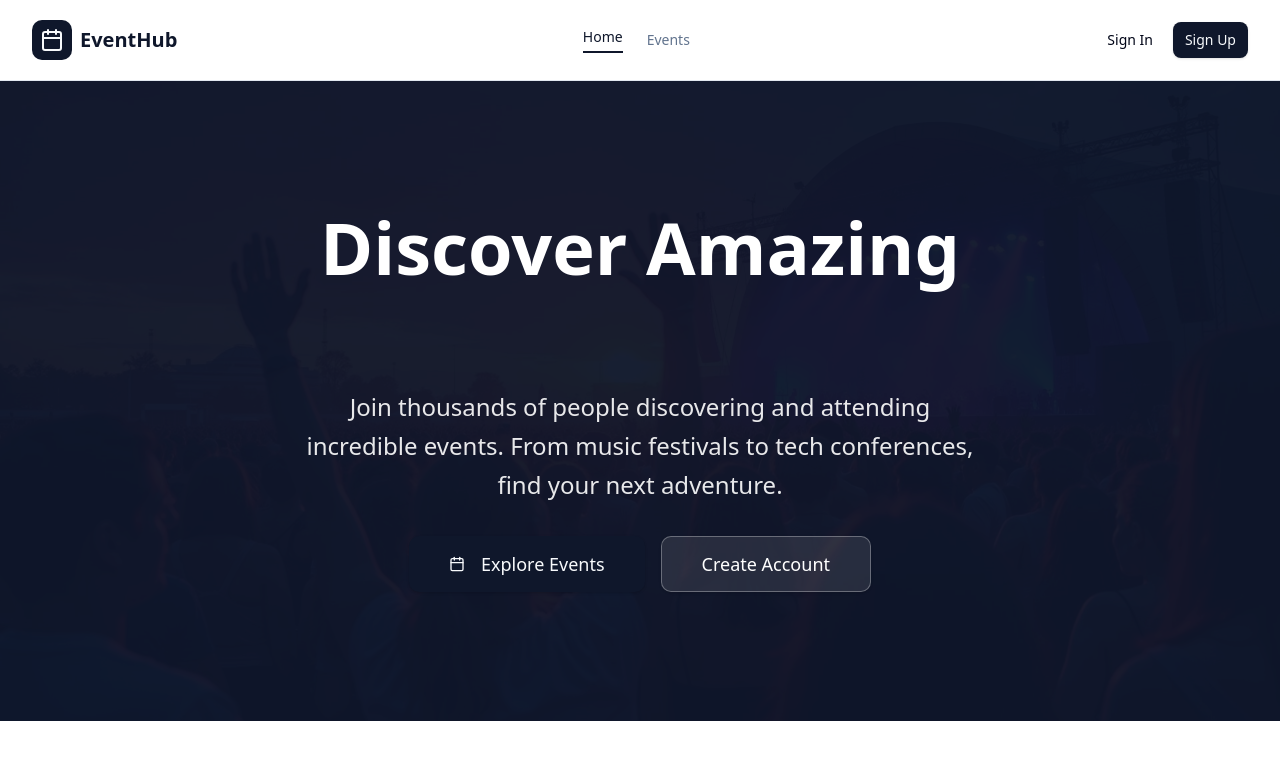
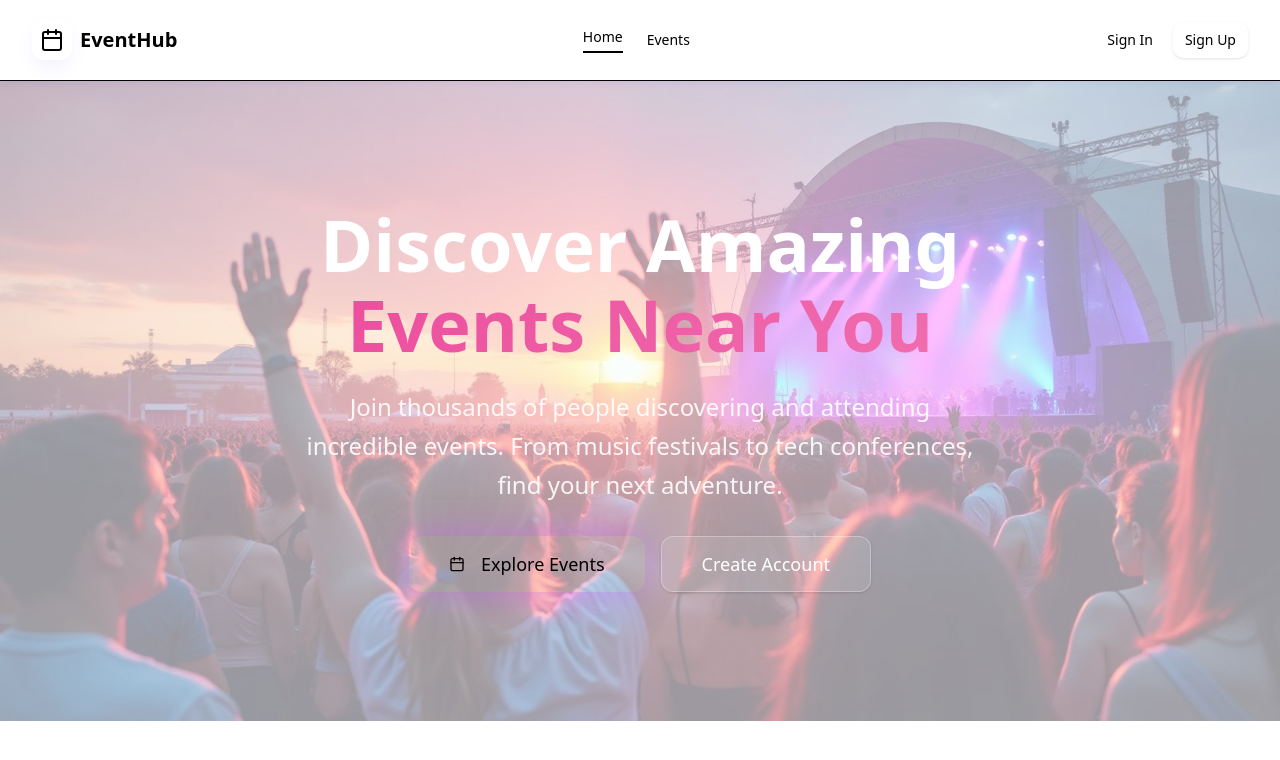
Before and after one commit to MohamadAlaskari/eventhub-app, a React (Vite) app: page / in a window 1280 px wide. Shown: the top 760 px of the page. Built offline with nearby package versions, Linux system fonts and the light colour scheme.

Commit message:
feat (index.css): change the system colors platte add new colors and animation etc.

```diff
--- a/src/index.css
+++ b/src/index.css
@@ -42,48 +42,56 @@
 }
 
 :root {
-  --radius: 0.625rem;
+  --radius: 0.75rem;
 
   /* Core Colors */
-  --background: oklch(1 0 0);
-  --foreground: oklch(0.129 0.042 264.695);
+  --background: 0 0% 100%;
+  --foreground: 222.2 84% 4.9%;
 
   /* Card System */
   --card: oklch(1 0 0);
-  --card-foreground: oklch(0.129 0.042 264.695);
+  --card-foreground: oklch(12.985% 0.04254 265.146);
 
   /* Interactive Elements */
   --popover: oklch(1 0 0);
   --popover-foreground: oklch(0.129 0.042 264.695);
 
   /* Brand Colors - Vibrant Event Theme */
-  --primary: oklch(0.208 0.042 265.755);
-  --primary-foreground: oklch(0.984 0.003 247.858);
+  --primary: 259 94% 51%;  /* Vibrant purple */
+  --primary-foreground: 0 0% 100%;
+  --primary-glow: 282 100% 67%; /* Lighter purple for effects */
 
   /* Secondary Theme */
-  --secondary: oklch(0.968 0.007 247.896);
-  --secondary-foreground: oklch(0.208 0.042 265.755);
+  --secondary: 210 40% 96.1%;
+  --secondary-foreground: 222.2 47.4% 11.2%;
 
   /* Neutral System */
-  --muted: oklch(0.968 0.007 247.896);
-  --muted-foreground: oklch(0.554 0.046 257.417);
+  --muted: 210 40% 96.1%;
+  --muted-foreground: 215.4 16.3% 46.9%;
 
   /* Accent Colors */
-  --accent: oklch(0.968 0.007 247.896);
-  --accent-foreground: oklch(0.208 0.042 265.755);
+  --accent: 330 81% 60%; /* Pink accent */
+  --accent-foreground: 0 0% 100%;
+  --accent-glow: 330 81% 70%;
+
+
 
   --destructive: oklch(0.577 0.245 27.325);
-  --border: oklch(0.929 0.013 255.508);
-  --input: oklch(0.929 0.013 255.508);
-  --ring: oklch(0.704 0.04 256.788);
+
+  /*Form Elements*/
+  --border: 214.3 31.8% 91.4%;
+  --input: 214.3 31.8% 91.4%;
+  --ring: 259 94% 51%;
 
 
+  /* Chart Colors */
   --chart-1: oklch(0.646 0.222 41.116);
   --chart-2: oklch(0.6 0.118 184.704);
   --chart-3: oklch(0.398 0.07 227.392);
   --chart-4: oklch(0.828 0.189 84.429);
   --chart-5: oklch(0.769 0.188 70.08);
 
+  /* Sidebar Colors */
   --sidebar: oklch(0.984 0.003 247.858);
   --sidebar-foreground: oklch(0.129 0.042 264.695);
   --sidebar-primary: oklch(0.208 0.042 265.755);
@@ -107,40 +115,79 @@
   --gradient-accent: linear-gradient(135deg, hsl(var(--accent)), hsl(var(--accent-glow)));
   --gradient-hero: linear-gradient(135deg, hsl(var(--primary)) 0%, hsl(var(--accent)) 100%);
   --gradient-card: linear-gradient(145deg, hsl(0 0% 100% / 0.8), hsl(0 0% 100% / 0.4));
+
+    /* Shadows */
+    --shadow-soft: 0 2px 8px -2px hsl(var(--primary) / 0.1);
+    --shadow-medium: 0 8px 25px -8px hsl(var(--primary) / 0.15);
+    --shadow-strong: 0 20px 40px -12px hsl(var(--primary) / 0.25);
+    --shadow-glow: 0 0 30px hsl(var(--primary-glow) / 0.3);
+
+  /* Animations */
+  --transition-smooth: all 0.3s cubic-bezier(0.4, 0, 0.2, 1);
+  --transition-bounce: all 0.5s cubic-bezier(0.68, -0.55, 0.265, 1.55);
+
+  --sidebar-background: 0 0% 98%;
+  --sidebar-foreground: 240 5.3% 26.1%;
+  --sidebar-primary: 240 5.9% 10%;
+  --sidebar-primary-foreground: 0 0% 98%;
+  --sidebar-accent: 240 4.8% 95.9%;
+  --sidebar-accent-foreground: 240 5.9% 10%;
+  --sidebar-border: 220 13% 91%;
+  --sidebar-ring: 217.2 91.2% 59.8%;
 }
 
 .dark {
-  --background: oklch(0.129 0.042 264.695);
-  --foreground: oklch(0.984 0.003 247.858);
-  --card: oklch(0.208 0.042 265.755);
-  --card-foreground: oklch(0.984 0.003 247.858);
-  --popover: oklch(0.208 0.042 265.755);
-  --popover-foreground: oklch(0.984 0.003 247.858);
-  --primary: oklch(0.929 0.013 255.508);
-  --primary-foreground: oklch(0.208 0.042 265.755);
-  --secondary: oklch(0.279 0.041 260.031);
-  --secondary-foreground: oklch(0.984 0.003 247.858);
-  --muted: oklch(0.279 0.041 260.031);
-  --muted-foreground: oklch(0.704 0.04 256.788);
-  --accent: oklch(0.279 0.041 260.031);
-  --accent-foreground: oklch(0.984 0.003 247.858);
-  --destructive: oklch(0.704 0.191 22.216);
-  --border: oklch(1 0 0 / 10%);
-  --input: oklch(1 0 0 / 15%);
-  --ring: oklch(0.551 0.027 264.364);
+  --background: 222.2 84% 4.9%;
+  --foreground: 210 40% 98%;
+
+  --card: 217.2 32.6% 17.5%;
+  --card-foreground: 210 40% 98%;
+
+  --popover: 217.2 32.6% 17.5%;
+  --popover-foreground: 210 40% 98%;
+
+  /* Dark Primary Colors */
+  --primary: 282 100% 67%;
+  --primary-foreground: 222.2 84% 4.9%;
+  --primary-glow: 259 94% 51%;
+
+  --secondary: 217.2 32.6% 17.5%;
+  --secondary-foreground: 210 40% 98%;
+
+  /* Dark Accent */
+  --accent: 330 81% 70%;
+  --accent-foreground: 222.2 84% 4.9%;
+  --accent-glow: 330 81% 60%;
+
+  --muted: 217.2 32.6% 17.5%;
+  --muted-foreground: 215 20.2% 65.1%;
+
+  --destructive: 0 62.8% 30.6%;
+  --destructive-foreground: 210 40% 98%;
+
+
+  --border: 217.2 32.6% 17.5%;
+  --input: 217.2 32.6% 17.5%;
+  --ring: 282 100% 67%;
+
+
   --chart-1: oklch(0.488 0.243 264.376);
   --chart-2: oklch(0.696 0.17 162.48);
   --chart-3: oklch(0.769 0.188 70.08);
   --chart-4: oklch(0.627 0.265 303.9);
   --chart-5: oklch(0.645 0.246 16.439);
-  --sidebar: oklch(0.208 0.042 265.755);
-  --sidebar-foreground: oklch(0.984 0.003 247.858);
-  --sidebar-primary: oklch(0.488 0.243 264.376);
-  --sidebar-primary-foreground: oklch(0.984 0.003 247.858);
-  --sidebar-accent: oklch(0.279 0.041 260.031);
-  --sidebar-accent-foreground: oklch(0.984 0.003 247.858);
-  --sidebar-border: oklch(1 0 0 / 10%);
-  --sidebar-ring: oklch(0.551 0.027 264.364);
+
+
+  --sidebar-background: 240 5.9% 10%;
+  --sidebar-foreground: 240 4.8% 95.9%;
+  --sidebar-primary: 224.3 76.3% 48%;
+  --sidebar-primary-foreground: 0 0% 100%;
+  --sidebar-accent: 240 3.7% 15.9%;
+  --sidebar-accent-foreground: 240 4.8% 95.9%;
+  --sidebar-border: 240 3.7% 15.9%;
+  --sidebar-ring: 217.2 91.2% 59.8%;
+
+
 }
 
 @layer base {
@@ -150,4 +197,74 @@
   body {
     @apply bg-background text-foreground;
   }
+
+  html {
+    scroll-behavior: smooth;
+  }
+
+
+  /* Gradient Utilities */
+  .bg-gradient-primary {
+    background: var(--gradient-primary);
+  }
+
+  .bg-gradient-accent {
+    background: var(--gradient-accent);
+  }
+
+  .bg-gradient-hero {
+    background: var(--gradient-hero);
+  }
+
+  .bg-gradient-card {
+    background: var(--gradient-card);
+  }
+
+
+  /* Shadow Utilities */
+  .shadow-soft {
+    box-shadow: var(--shadow-soft);
+  }
+
+  .shadow-medium {
+    box-shadow: var(--shadow-medium);
+  }
+
+  .shadow-strong {
+    box-shadow: var(--shadow-strong);
+  }
+
+  .shadow-glow {
+    box-shadow: var(--shadow-glow);
+  }
+
+
+  /* Animations */
+  .animate-float {
+    animation: float 3s ease-in-out infinite;
+  }
+
+  .animate-pulse-glow {
+    animation: pulse-glow 2s ease-in-out infinite alternate;
+  }
+
+
+
+  @keyframes float {
+    0%, 100% {
+      transform: translateY(0px);
+    }
+    50% {
+      transform: translateY(-10px);
+    }
+  }
+
+  @keyframes pulse-glow {
+    0% {
+      box-shadow: var(--shadow-glow);
+    }
+    100% {
+      box-shadow: 0 0 40px hsl(var(--primary-glow) / 0.5);
+    }
+  }
 }
```
